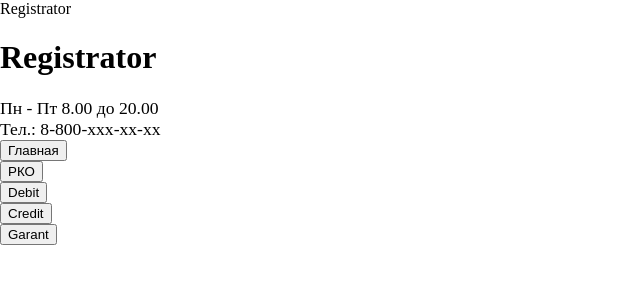
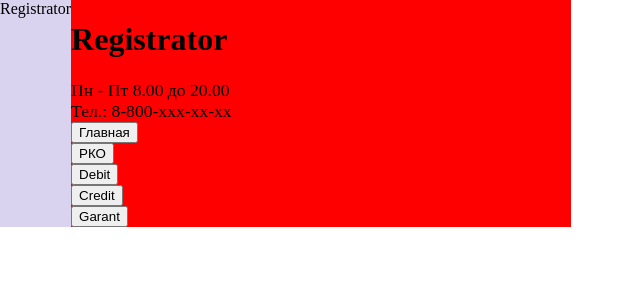
Before and after one commit to RjazanovEgor/Devora, a Django app: page /debitpage/ in a window 1280 px wide. Shown: the top 300 px of the page, without its empty margins (0-640 px from the left). Run offline with Django 3.2, Linux system fonts and the light colour scheme.

Commit message:
base v2.2.4

```diff
--- a/home/templates/base.html
+++ b/home/templates/base.html
@@ -11,17 +11,21 @@
         <style>
             grandperents {
                 display: flex;
+                flex-direction: row;
+            }
+            perents {
+                display: flex;
                 flex-direction: column;
             }
-            perents {
-                height: 200px;
-                flex: 1;
+            perent{
+                display: flex;
             }
             body {
                 margin: 0px;
                 width: 100%;
                 margin-left: auto;
                 margin-right: auto;
+
             }
             h1, text {
                 color: black;
@@ -32,16 +36,18 @@
     <body>
         <grandperents>
 
-            <perents>
+            <perents style="background-color: rgb(218, 211, 239)">
                 {% include "headers.html" %}
             </perents>
 
             <perents>
-                {% include "left_column.html" %}
-            </perents>
+                <perent style="background-color: rgb(255, 0, 0)">
+                    {% include "left_column.html" %}
+                </perent>
 
-            <perents>
-                {% include "right_column.html" %}
+                <perent style="background-color: rgb(0, 255, 0)">
+                    {% include "right_column.html" %}
+                </perent>
             </perents>
 
         </grandperents>
```
Also changed, not shown: home/templates/FON_1.png (added).
